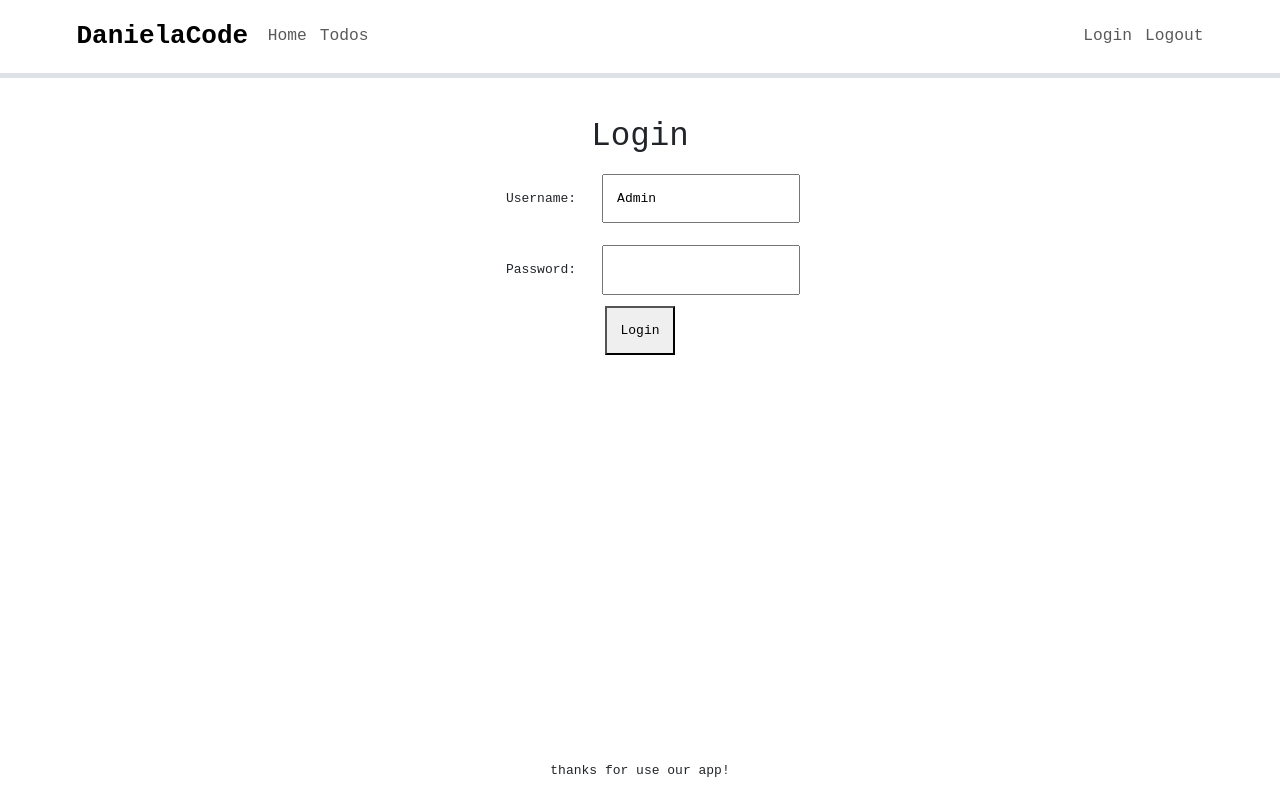
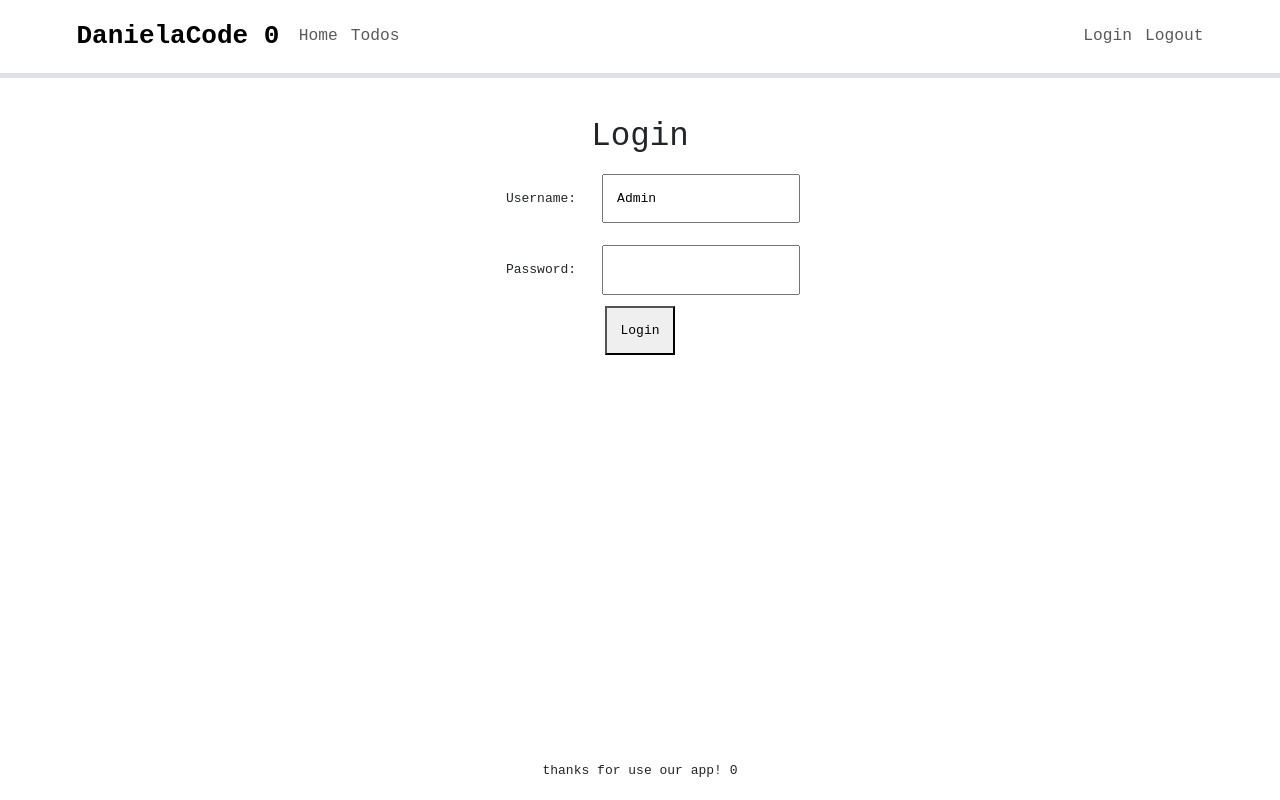
Before and after one commit to DanielaCode/TodoFrontReact, a React (Create React App) app: page / in a window 1280 px wide. Built offline with nearby package versions, Linux system fonts and the light colour scheme.

Commit message:
creating a context that allows us to share state between components and consuming it

```diff
--- a/src/components/FooterComponent.jsx
+++ b/src/components/FooterComponent.jsx
@@ -1,9 +1,10 @@
-import React from "react";
-
+import React, { useContext } from "react";
+import { AuthContext } from "../providers/AuthContext";
 function FooterComponent() {
+  const authContext = useContext(AuthContext)
   return (
     <footer className="footer">
-      <div className="container">thanks for use our app!</div>
+      <div className="container">thanks for use our app! {authContext.number}</div>
     </footer>
   );
 }
--- a/src/components/HeaderComponent.jsx
+++ b/src/components/HeaderComponent.jsx
@@ -1,7 +1,9 @@
-import React from "react";
+import React, { useContext } from "react";
 import { Link } from "react-router-dom";
+import { AuthContext } from "../providers/AuthContext";
 
 function HeaderComponent() {
+  const authContext = useContext(AuthContext)
   return (
     <header className="border-bottom border-5 mb-5 p-2">
       <div className="container">
@@ -11,7 +13,7 @@ function HeaderComponent() {
               className="navbar-brand ms-2 fs-2 fw-bold text-black"
               href="https://github.com/DanielaCode"
             >
-              DanielaCode
+              DanielaCode {authContext.number}
             </a>
             <div className="collapse navbar-collapse">
               <ul className="navbar-nav">
--- a/src/components/TodoComponent.jsx
+++ b/src/components/TodoComponent.jsx
@@ -7,9 +7,11 @@ import ErrorComponent from "./ErrorComponent";
 import TodosListComponent from "./TodosListComponent";
 import HeaderComponent from "./HeaderComponent";
 import FooterComponent from "./FooterComponent";
+import AuthProvider from '../providers/AuthContext';
 function TodoComponent() {
   return (
     <div className="TodoComponent">
+      <AuthProvider>
       <BrowserRouter>
         <HeaderComponent />
         <Routes>
@@ -21,6 +23,7 @@ function TodoComponent() {
         </Routes>
         <FooterComponent />
       </BrowserRouter>
+      </AuthProvider>
     </div>
   );
 }
--- /dev/null
+++ b/src/providers/AuthContext.jsx
@@ -0,0 +1,21 @@
+import { createContext, useState } from "react";
+
+/**
+ * 1. Create a context
+ */
+export const AuthContext = createContext();
+
+/**
+ * 2. Share created components with other components
+ */
+
+export default function AuthProvider({children}) {
+
+    //put some state in the context to be able to share with others components
+    const [number,setNumber] = useState(0)
+    return (
+        <AuthContext.Provider value={{number}}>
+            {children}
+        </AuthContext.Provider>
+    )
+}
```
